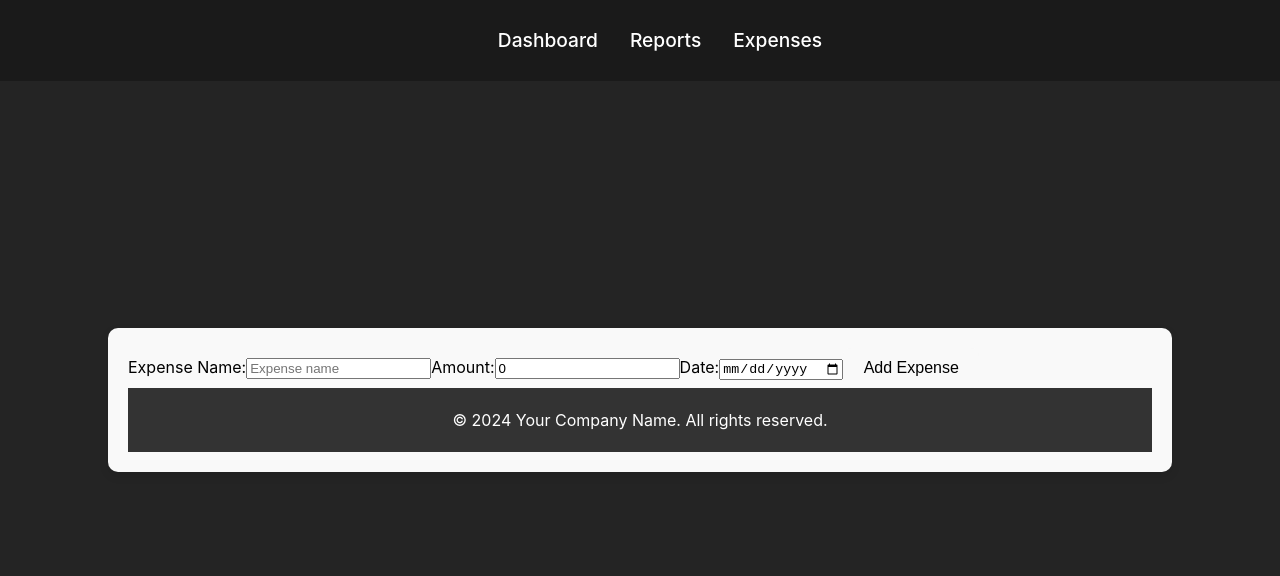
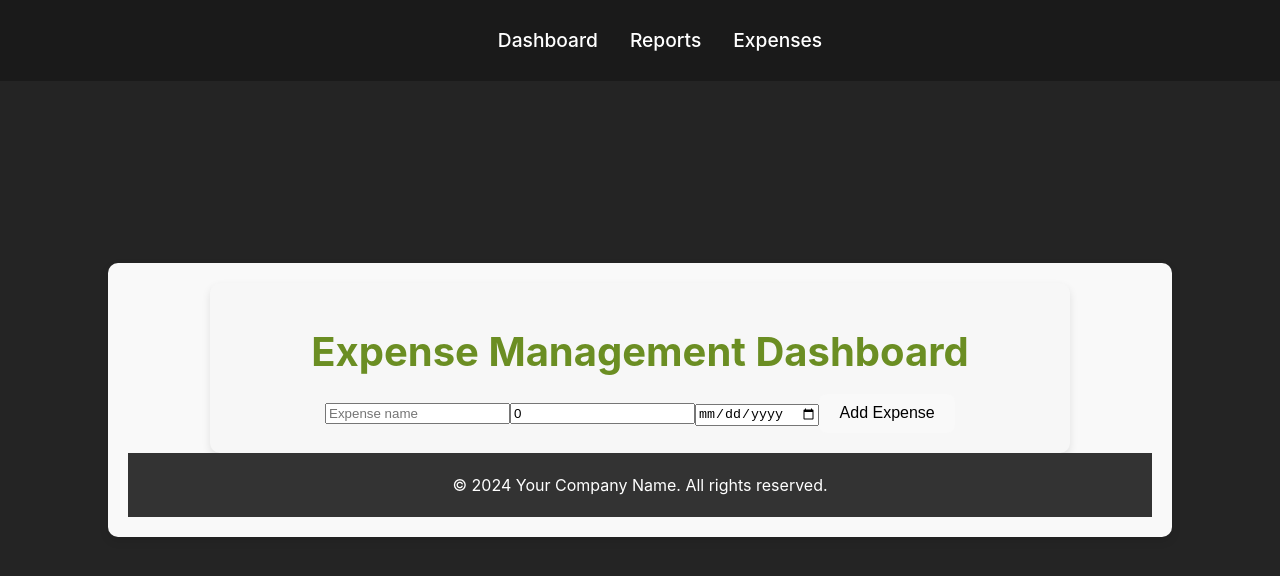
Before and after one commit to RodneyDJohnson/expense-management-dashboard, a React (Vite) app: page / in a window 1280 px wide. Shown: the top 576 px of the page. Built offline with nearby package versions, Linux system fonts and the light colour scheme; data requests are answered from the project's data file.

Commit message:
Fixed expense form and dashboard functionality

```diff
--- a/db.json
+++ b/db.json
@@ -47,6 +47,54 @@
       "name": "Facility Management",
       "amount": 601,
       "date": "2024-10-12"
+    },
+    {
+      "id": "b1a5",
+      "name": "Door Replacement",
+      "amount": 555,
+      "date": "2024-10-05"
+    },
+    {
+      "id": "d874",
+      "name": "Door Replacement",
+      "amount": 555,
+      "date": "2024-10-05"
+    },
+    {
+      "id": "358e",
+      "name": "Door Replacement",
+      "amount": 555,
+      "date": "2024-10-05"
+    },
+    {
+      "id": "0f72",
+      "name": "Door Replacement",
+      "amount": 555,
+      "date": "2024-10-05"
+    },
+    {
+      "id": "5ad4",
+      "name": "Door Replacement",
+      "amount": 555,
+      "date": "2024-10-05"
+    },
+    {
+      "id": "4288",
+      "name": "Door Replacement",
+      "amount": 555,
+      "date": "2024-10-05"
+    },
+    {
+      "id": "c793",
+      "name": "Door Replacement",
+      "amount": 555,
+      "date": "2024-10-13"
+    },
+    {
+      "id": "99de",
+      "name": "Book",
+      "amount": 33,
+      "date": "2024-10-13"
     }
   ]
 }
--- a/src/components/ExpenseForm.tsx
+++ b/src/components/ExpenseForm.tsx
@@ -1,6 +1,4 @@
 /* eslint-disable @typescript-eslint/no-misused-promises */
-/* eslint-disable @typescript-eslint/no-unsafe-member-access */
-/* eslint-disable @typescript-eslint/no-unsafe-call */
 import React, { useState } from "react";
 import axios from "axios";
 
@@ -15,22 +13,17 @@ const ExpenseForm: React.FC<ExpenseFormProps> = ({ refreshExpenses }) => {
 
   const handleSubmit = async (e: React.FormEvent<HTMLFormElement>) => {
     e.preventDefault();
-    const newExpense = {
-      id: Math.random().toString(36).substr(2, 9), // Unique ID for each expense
-      name,
-      amount,
-      date,
-    };
+    const newExpense = { name, amount, date };
 
     try {
       const response = await axios.post(
         "http://localhost:3000/expenses",
         newExpense
       );
-      console.log("Expense added:", response.data); // Log the response to see if the request was successful
+      console.log("Expense added:", response.data);
       refreshExpenses(); // Trigger fetching updated expenses list
     } catch (error) {
-      console.error("Error adding expense:", error); // Log the error for further diagnosis
+      console.error("Error adding expense:", error);
     }
   };
 
--- a/src/pages/Dashboard.tsx
+++ b/src/pages/Dashboard.tsx
@@ -1,70 +1,33 @@
 /* eslint-disable @typescript-eslint/no-unsafe-argument */
-/* eslint-disable @typescript-eslint/no-floating-promises */
-import React, { useState } from "react";
+import { useState, useEffect } from "react";
 import axios from "axios";
+import ExpenseForm from "../components/ExpenseForm";
+import "../styles/Dashboard.css";
 
-interface ExpenseFormProps {
-  refreshExpenses: () => void; // Callback to refresh the expenses list
-}
+const Dashboard = () => {
+  const [expenses, setExpenses] = useState([]);
 
-const ExpenseForm: React.FC<ExpenseFormProps> = ({ refreshExpenses }) => {
-  const [name, setName] = useState<string>("");
-  const [amount, setAmount] = useState<number>(0);
-  const [date, setDate] = useState<string>("");
-
-  const handleSubmit = async (e: React.FormEvent<HTMLFormElement>) => {
-    e.preventDefault();
-    const newExpense = { name, amount, date };
-
+  // Fetch expenses from the JSON server
+  const fetchExpenses = async () => {
     try {
-      const response = await axios.post(
-        "http://localhost:3000/expenses",
-        newExpense
-      );
-      console.log("Expense added:", response.data);
-      refreshExpenses(); // Trigger fetching updated expenses list
+      const response = await axios.get("http://localhost:3000/expenses");
+      setExpenses(response.data);
     } catch (error) {
-      console.error("Error adding expense:", error);
+      console.error("Error fetching expenses:", error);
     }
   };
 
+  useEffect(() => {
+    fetchExpenses(); // Fetch expenses when the component mounts
+  }, []);
+
   return (
-    <form onSubmit={handleSubmit}>
-      <label htmlFor="expense-name">Expense Name:</label>
-      <input
-        type="text"
-        id="expense-name"
-        name="expenseName"
-        value={name}
-        onChange={(e) => setName(e.target.value)}
-        placeholder="Expense name"
-        required
-      />
-
-      <label htmlFor="expense-amount">Amount:</label>
-      <input
-        type="number"
-        id="expense-amount"
-        name="expenseAmount"
-        value={amount}
-        onChange={(e) => setAmount(Number(e.target.value))}
-        placeholder="Amount"
-        required
-      />
-
-      <label htmlFor="expense-date">Date:</label>
-      <input
-        type="date"
-        id="expense-date"
-        name="expenseDate"
-        value={date}
-        onChange={(e) => setDate(e.target.value)}
-        required
-      />
-
-      <button type="submit">Add Expense</button>
-    </form>
+    <div className="dashboard-container">
+      <h1 className="dashboard-title">Expense Management Dashboard</h1>
+      {/* Render the Expense Form and pass refreshExpenses */}
+      <ExpenseForm refreshExpenses={fetchExpenses} />
+    </div>
   );
 };
 
-export default ExpenseForm;
+export default Dashboard;
```
